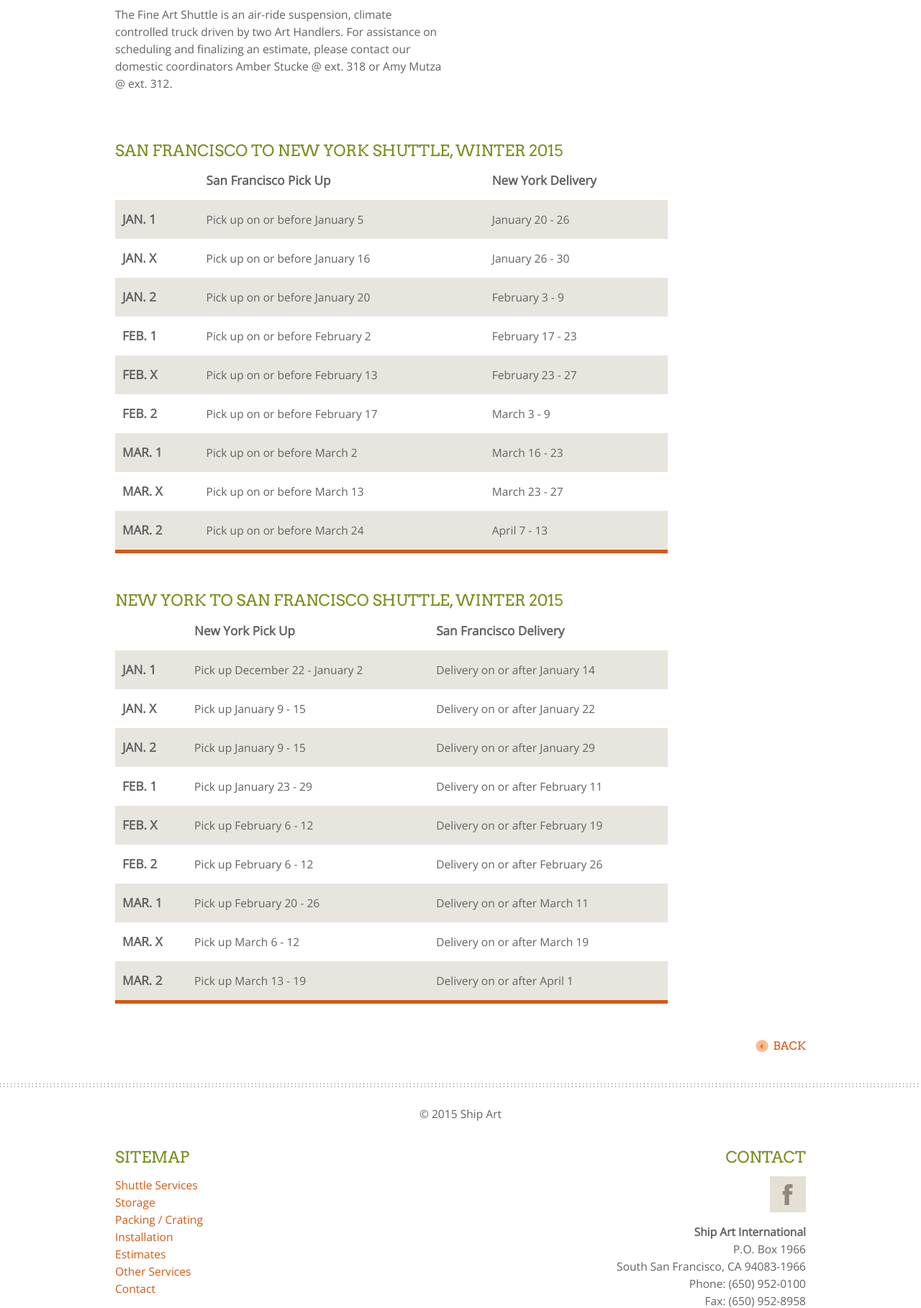
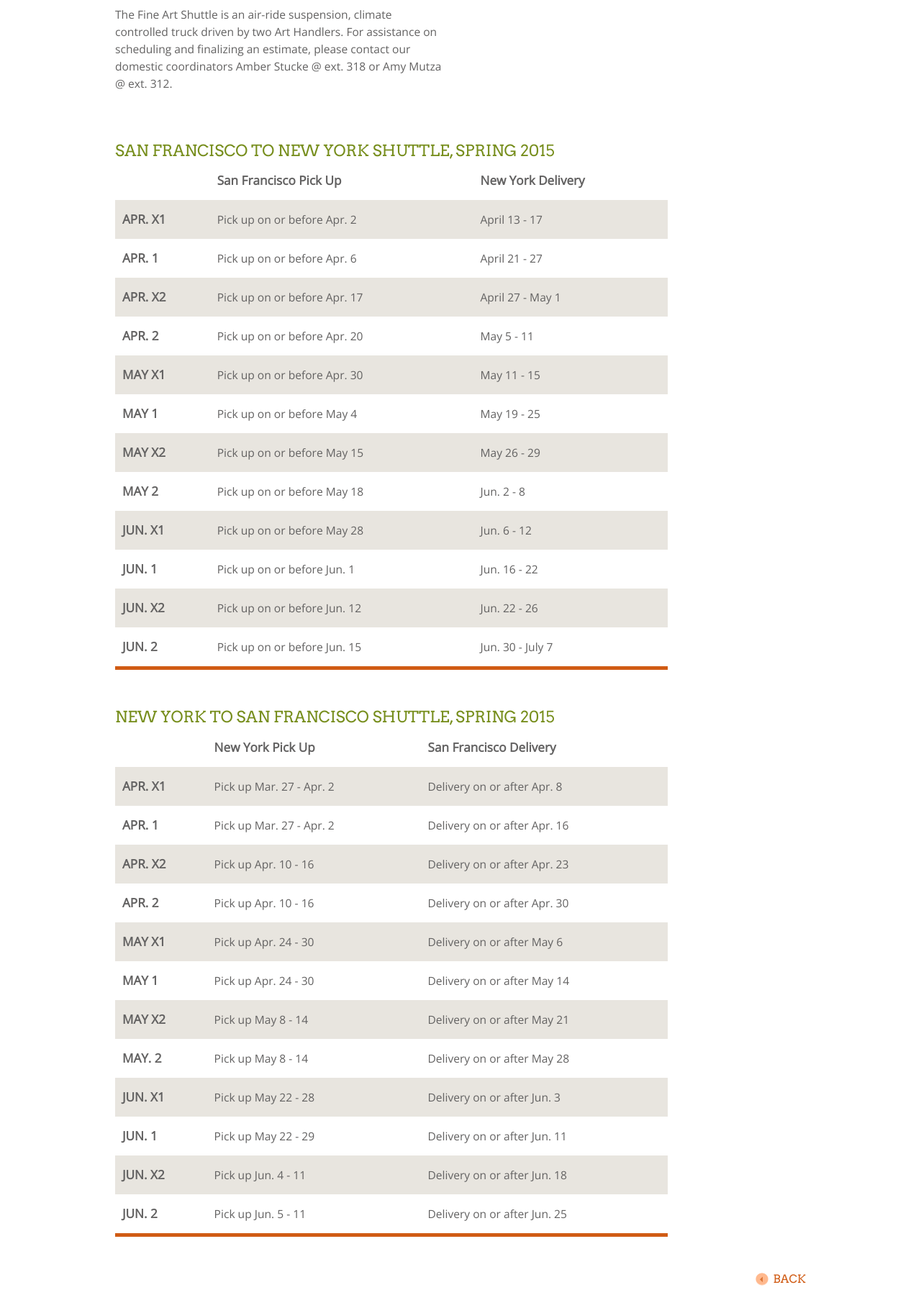
Before and after one commit to andrewkellerweb/shipart, a PHP site: page /shuttle-sanfrancisco-newyork.php in a window 1280 px wide. Shown: the part 340-2158 px from the top of the page at 72% size. Run offline with PHP 8.4, Linux system fonts and the light colour scheme.

Commit message:
shuttle: content update

```diff
--- a/estimates.php
+++ b/estimates.php
@@ -47,11 +47,6 @@ Trained Professionals providing Fine Art Storage, Fine Art Shipping, Fine Art Tr
 
 <form id="form1" name="form1" class="wufoo topLabel page" accept-charset="UTF-8" autocomplete="off" enctype="multipart/form-data" method="post" novalidate
       action="https://shipart.wufoo.com/forms/zjq2vmg0cvx6bq/#public">
-
-<header id="header" class="info">
-<h2>Estimate</h2>
-<div></div>
-</header>
 
 <ul>
 
--- a/shuttle-sanfrancisco-newyork.php
+++ b/shuttle-sanfrancisco-newyork.php
@@ -51,7 +51,7 @@ Trained Professionals providing Fine Art Storage, Fine Art Shipping, Fine Art Tr
 
 			<article class="schedule2">
 
-				<h3>San Francisco to New York Shuttle, Winter 2015</h3>
+				<h3>San Francisco to New York Shuttle, Spring 2015</h3>
 				<table>
 					<tr class="odd">
 						<th class="first"></th>
@@ -59,49 +59,64 @@ Trained Professionals providing Fine Art Storage, Fine Art Shipping, Fine Art Tr
 						<th>New York Delivery</th>
 					</tr>
 					<tr class="even">
-						<td class="first">JAN. 1</td>
-						<td>Pick up on or before January 5</td>
-						<td>January 20 - 26</td>
+						<td class="first">APR. X1</td>
+						<td>Pick up on or before Apr. 2</td>
+						<td>April 13 - 17</td>
 					</tr>
 					<tr class="odd">
-						<td class="first">JAN. X</td>
-						<td>Pick up on or before January 16</td>
-						<td>January 26 - 30</td>
+						<td class="first">APR. 1</td>
+						<td>Pick up on or before Apr. 6</td>
+						<td>April 21 - 27</td>
 					</tr>
 					<tr class="even">
-						<td class="first">JAN. 2</td>
-						<td>Pick up on or before January 20</td>
-						<td>February 3 - 9</td>
+						<td class="first">APR. X2</td>
+						<td>Pick up on or before Apr. 17</td>
+						<td>April 27 - May 1</td>
 					</tr>
 					<tr class="odd">
-						<td class="first">FEB. 1</td>
-						<td>Pick up on or before February 2</td>
-						<td>February 17 - 23</td>
+						<td class="first">APR. 2</td>
+						<td>Pick up on or before Apr. 20</td>
+						<td>May 5 - 11</td>
 					</tr>
 					<tr class="even">
-						<td class="first">FEB. X</td>
-						<td>Pick up on or before February 13</td>
-						<td>February 23 - 27</td>
+						<td class="first">MAY X1</td>
+						<td>Pick up on or before Apr. 30</td>
+						<td>May 11 - 15</td>
 					</tr>
 					<tr class="odd">
-						<td class="first">FEB. 2</td>
-						<td>Pick up on or before February 17</td>
-						<td>March 3 - 9</td>
+						<td class="first">MAY 1</td>
+						<td>Pick up on or before May 4</td>
+						<td>May 19 - 25</td>
 					</tr>
 					<tr class="even">
-						<td class="first">MAR. 1</td>
-						<td>Pick up on or before March 2</td>
-						<td>March 16 - 23</td>
+						<td class="first">MAY X2</td>
+						<td>Pick up on or before May 15</td>
+						<td>May 26 - 29</td>
 					</tr>
 					<tr class="odd">
-						<td class="first">MAR. X</td>
-						<td>Pick up on or before March 13</td>
-						<td>March 23 - 27</td>
+						<td class="first">MAY 2</td>
+						<td>Pick up on or before May 18</td>
+						<td>Jun. 2 - 8</td>
 					</tr>
 					<tr class="even">
-						<td class="first">MAR. 2</td>
-						<td>Pick up on or before March 24</td>
-						<td>April 7 - 13</td>
+						<td class="first">JUN. X1</td>
+						<td>Pick up on or before May 28</td>
+						<td>Jun. 6 - 12</td>
+					</tr>
+					<tr class="odd">
+						<td class="first">JUN. 1</td>
+						<td>Pick up on or before Jun. 1</td>
+						<td>Jun. 16 - 22</td>
+					</tr>
+					<tr class="even">
+						<td class="first">JUN. X2</td>
+						<td>Pick up on or before Jun. 12</td>
+						<td>Jun. 22 - 26</td>
+					</tr>
+					<tr class="odd">
+						<td class="first">JUN. 2</td>
+						<td>Pick up on or before Jun. 15</td>
+						<td>Jun. 30 - July 7</td>
 					</tr>
 
 
@@ -110,7 +125,7 @@ Trained Professionals providing Fine Art Storage, Fine Art Shipping, Fine Art Tr
 			</article>
 
 			<article class="schedule2">
-				<h3>New York to San Francisco Shuttle, Winter 2015</h3>
+				<h3>New York to San Francisco Shuttle, Spring 2015</h3>
 				<table>
 					<tr class="odd">
 						<th class="first"></th>
@@ -120,53 +135,68 @@ Trained Professionals providing Fine Art Storage, Fine Art Shipping, Fine Art Tr
 
 
 					<tr class="even">
-						<td class="first">JAN. 1</td>
-						<td>Pick up December 22 - January 2</td>
-						<td>Delivery on or after January 14</td>
+						<td class="first">APR. X1</td>
+						<td>Pick up Mar. 27 - Apr. 2</td>
+						<td>Delivery on or after Apr. 8</td>
 					</tr>
 					<tr class="odd">
-						<td class="first">JAN. X</td>
-						<td>Pick up January 9 - 15</td>
-						<td>Delivery on or after January 22</td>
+						<td class="first">APR. 1</td>
+						<td>Pick up Mar. 27 - Apr. 2</td>
+						<td>Delivery on or after Apr. 16</td>
 					</tr>
 					<tr class="even">
-						<td class="first">JAN. 2</td>
-						<td>Pick up January 9 - 15</td>
-						<td>Delivery on or after January 29</td>
+						<td class="first">APR. X2</td>
+						<td>Pick up Apr. 10 - 16</td>
+						<td>Delivery on or after Apr. 23</td>
 					</tr>
 
 
 					<tr class="odd">
-						<td class="first">FEB. 1</td>
-						<td>Pick up January 23 - 29</td>
-						<td>Delivery on or after February 11</td>
+						<td class="first">APR. 2</td>
+						<td>Pick up Apr. 10 - 16</td>
+						<td>Delivery on or after Apr. 30</td>
 					</tr>
 					<tr class="even">
-						<td class="first">FEB. X</td>
-						<td>Pick up February 6 - 12 </td>
-						<td>Delivery on or after February 19</td>
+						<td class="first">MAY X1</td>
+						<td>Pick up Apr. 24 - 30 </td>
+						<td>Delivery on or after May 6</td>
 					</tr>
 					<tr class="odd">
-						<td class="first">FEB. 2</td>
-						<td>Pick up February 6 - 12</td>
-						<td>Delivery on or after February 26</td>
+						<td class="first">MAY 1</td>
+						<td>Pick up Apr. 24 - 30</td>
+						<td>Delivery on or after May 14</td>
 					</tr>
 
 
 					<tr class="even">
-						<td class="first">MAR. 1</td>
-						<td>Pick up February 20 - 26</td>
-						<td>Delivery on or after March 11</td>
+						<td class="first">MAY X2</td>
+						<td>Pick up May 8 - 14</td>
+						<td>Delivery on or after May 21</td>
 					</tr>
 					<tr class="odd">
-						<td class="first">MAR. X</td>
-						<td>Pick up March 6 - 12</td>
-						<td>Delivery on or after March 19</td>
+						<td class="first">MAY. 2</td>
+						<td>Pick up May 8 - 14</td>
+						<td>Delivery on or after May 28</td>
 					</tr>
 					<tr class="even">
-						<td class="first">MAR. 2</td>
-						<td>Pick up March 13 - 19</td>
-						<td>Delivery on or after April 1</td>
+						<td class="first">JUN. X1</td>
+						<td>Pick up May 22 - 28</td>
+						<td>Delivery on or after Jun. 3</td>
+					</tr>
+					<tr class="odd">
+						<td class="first">JUN. 1</td>
+						<td>Pick up May 22 - 29</td>
+						<td>Delivery on or after Jun. 11</td>
+					</tr>
+					<tr class="even">
+						<td class="first">JUN. X2</td>
+						<td>Pick up Jun. 4 - 11</td>
+						<td>Delivery on or after Jun. 18</td>
+					</tr>
+					<tr class="odd">
+						<td class="first">JUN. 2</td>
+						<td>Pick up Jun. 5 - 11</td>
+						<td>Delivery on or after Jun. 25</td>
 					</tr>
 
 
```
Also changed, not shown: shuttle-sanfrancisco-losangeles.php (+38 -50 lines).
